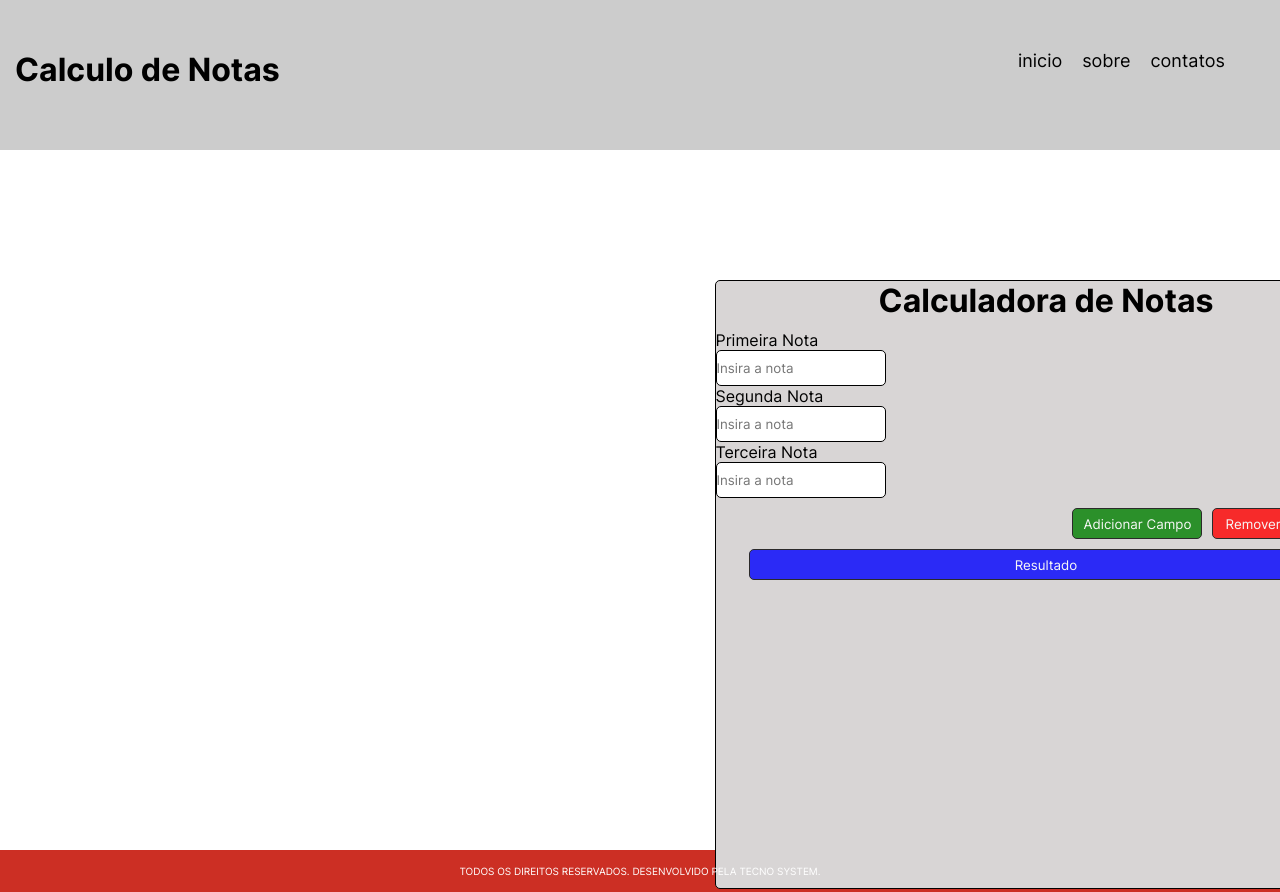
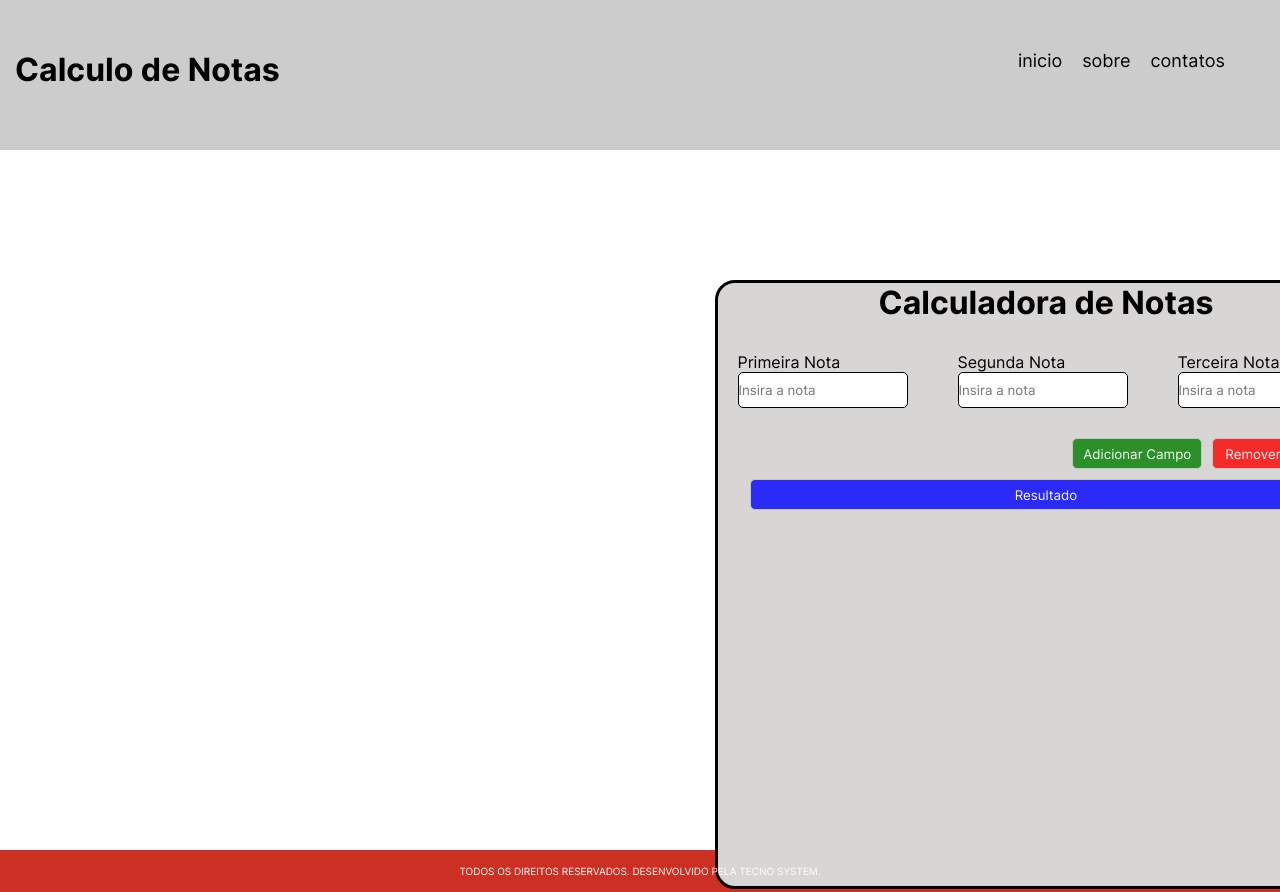
Before and after one commit to TecnoSystemEJ/calculodenotas, a React (Create React App) app: page / in a window 1280 px wide. Shown: the top 892 px of the page. Built offline with nearby package versions, Linux system fonts and the light colour scheme.

Commit message:
AttContainer0.3 (Inputs extras)
Co-authored-by: ruantsdo <ruantsdo@users.noreply.github.com>

```diff
--- a/src/Components/Calculator/FormCalculator/index.jsx
+++ b/src/Components/Calculator/FormCalculator/index.jsx
@@ -1,4 +1,4 @@
-import { Fragment, useState } from "react";
+import { useState } from "react";
 import "./styles.css";
 
 const titleInputs = [
@@ -6,18 +6,42 @@ const titleInputs = [
   { title: "Segunda Nota", id: "nota2" },
   { title: "Terceira Nota", id: "nota3" },
 ];
+const titleInputsExtra = [
+  { title: "Quarta Nota", id: "nota4" },
+  { title: "Quinta Nota", id: "nota5" },
+];
 
 function FormCalculator({ onResult }) {
   const [values, setValues] = useState({});
-  console.log(values);
+  const [extra, setExtra] = useState(0);
   function onSubmit(event) {
-    console.log("cliquei aqui");
     event.preventDefault();
+    const data = Object.entries(values);
+    let sum = 0;
+    data.forEach(([key, value]) => {
+      sum += value;
+    });
+    const media = sum / data.length;
+    onResult(media);
+  }
+
+  function addCamp() {
+    if (extra < 2) {
+      titleInputs.push(titleInputsExtra[extra]);
+      setExtra(extra + 1);
+    }
+  }
+
+  function remCamp() {
+    if (extra != 0) {
+      titleInputs.pop();
+      setExtra(extra - 1);
+    }
   }
 
   function onChange(event) {
     const { id, value } = event.target;
-    console.log(id);
+    console.log(value);
     setValues({ ...values, [id]: Number(value) });
   }
 
@@ -27,25 +51,36 @@ function FormCalculator({ onResult }) {
       <form onSubmit={onSubmit}>
         <div className="groupInput">
           {titleInputs.map((value) => (
-            <Fragment key={value.id}>
-              <label for={value.id} htmlFor={value.id}>
-                {value.title}
-              </label>
+            <div className="input" key={value.id}>
+              <label htmlFor={value.id}>{value.title}</label>
               <input
                 className="inputNotas"
                 id={value.id}
-                type="number"
+                type="text"
                 onChange={onChange}
                 placeholder="Insira a nota"
+                pattern="[0-9]+([.][0-9]+)?"
+                min="0"
+                required
               />
-            </Fragment>
+            </div>
           ))}
         </div>
         <div className="groupButton"></div>
-        <button id="b_adicionar" className="button" type="submit">
+        <button
+          id="b_adicionar"
+          className="button"
+          type="button"
+          onClick={addCamp}
+        >
           Adicionar Campo
         </button>
-        <button id="b_remover" className="button" type="submit">
+        <button
+          id="b_remover"
+          className="button"
+          type="button"
+          onClick={remCamp}
+        >
           Remover Campo
         </button>
         <br />
@@ -58,4 +93,7 @@ function FormCalculator({ onResult }) {
 }
 export default FormCalculator;
 
-//Calculo vai ser: 0,7xmedia +0,3XnotaNecessaria >= 5
+// Calculo vai ser: 0,7 x media + 0,3 x notaNecessaria >= 5
+// nN= (5 - 0,7*media)/0,3
+// 0,7 x 6,0 = 4,2
+// 5-4,2 = 0,8 /0,3 = 2,6666666
--- a/src/Components/Calculator/FormCalculator/styles.css
+++ b/src/Components/Calculator/FormCalculator/styles.css
@@ -18,15 +18,21 @@
 }
 
 #caixa {
-  border: 1px solid;
-  border-radius: 5px;
+  border: 3px solid;
+  border-radius: 20px;
   width: 663px;
   height: 609px;
   margin-top: 169px;
   margin-left: 812px;
   background-color: #d8d5d5;
 }
+.groupInput {
+  display: flex;
+  padding: 20px;
+  gap: 20px 50px;
 
+  flex-wrap: wrap;
+}
 .inputNotas {
   display: block;
   width: 170px;
@@ -47,7 +53,7 @@
   height: 31px;
   color: white;
   margin-right: 10px;
-  border: 1px solid black;
+  border: 1px solid #c0c0c0;
   border-radius: 5px;
   margin-top: 10px;
   opacity: 0.8;
--- a/src/Components/Calculator/ResultCalculator/index.jsx
+++ b/src/Components/Calculator/ResultCalculator/index.jsx
@@ -1,6 +1,5 @@
-import React from "react";
-
-function ResultCalculator() {
-  return <h1>ResultCalculator</h1>;
+function ResultCalculator({ media }) {
+  const notaFinal = (5 - 0.7 * media) / 0.3;
+  return <h1>ResultCalculator {notaFinal}</h1>;
 }
 export default ResultCalculator;
--- a/src/Components/Calculator/index.jsx
+++ b/src/Components/Calculator/index.jsx
@@ -4,16 +4,18 @@ import ResultCalculator from "./ResultCalculator";
 
 function Calculator() {
   const [result, setResult] = useState(false);
-  console.log(result);
+  const [value, setValue] = useState(0);
 
-  function handleResult() {
+  function handleResult(media) {
+    setValue(media);
+    console.log(media);
     setResult(!result);
   }
 
   return (
     <div>
       {result ? (
-        <ResultCalculator />
+        <ResultCalculator media={value} />
       ) : (
         <FormCalculator onResult={handleResult} />
       )}
```
